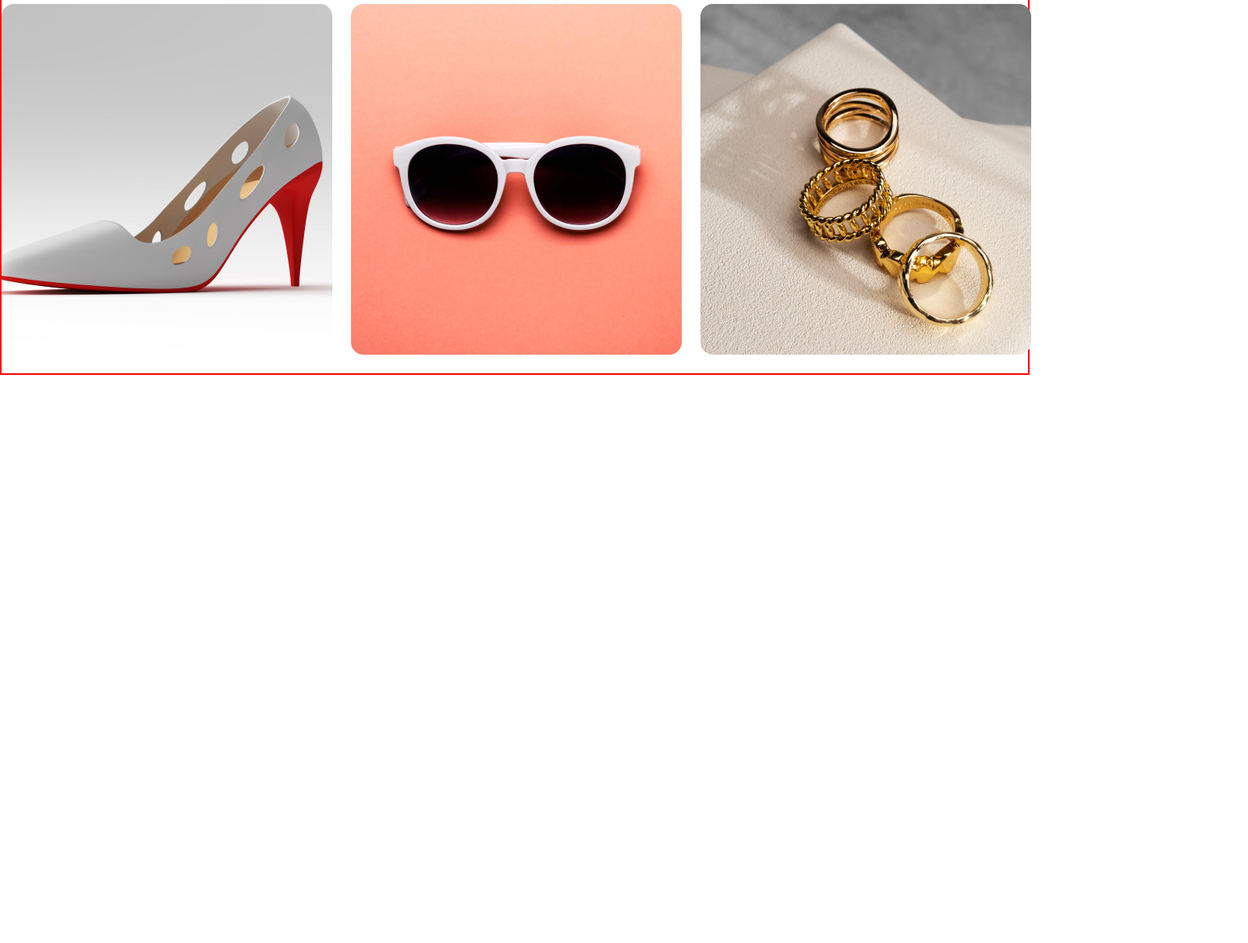
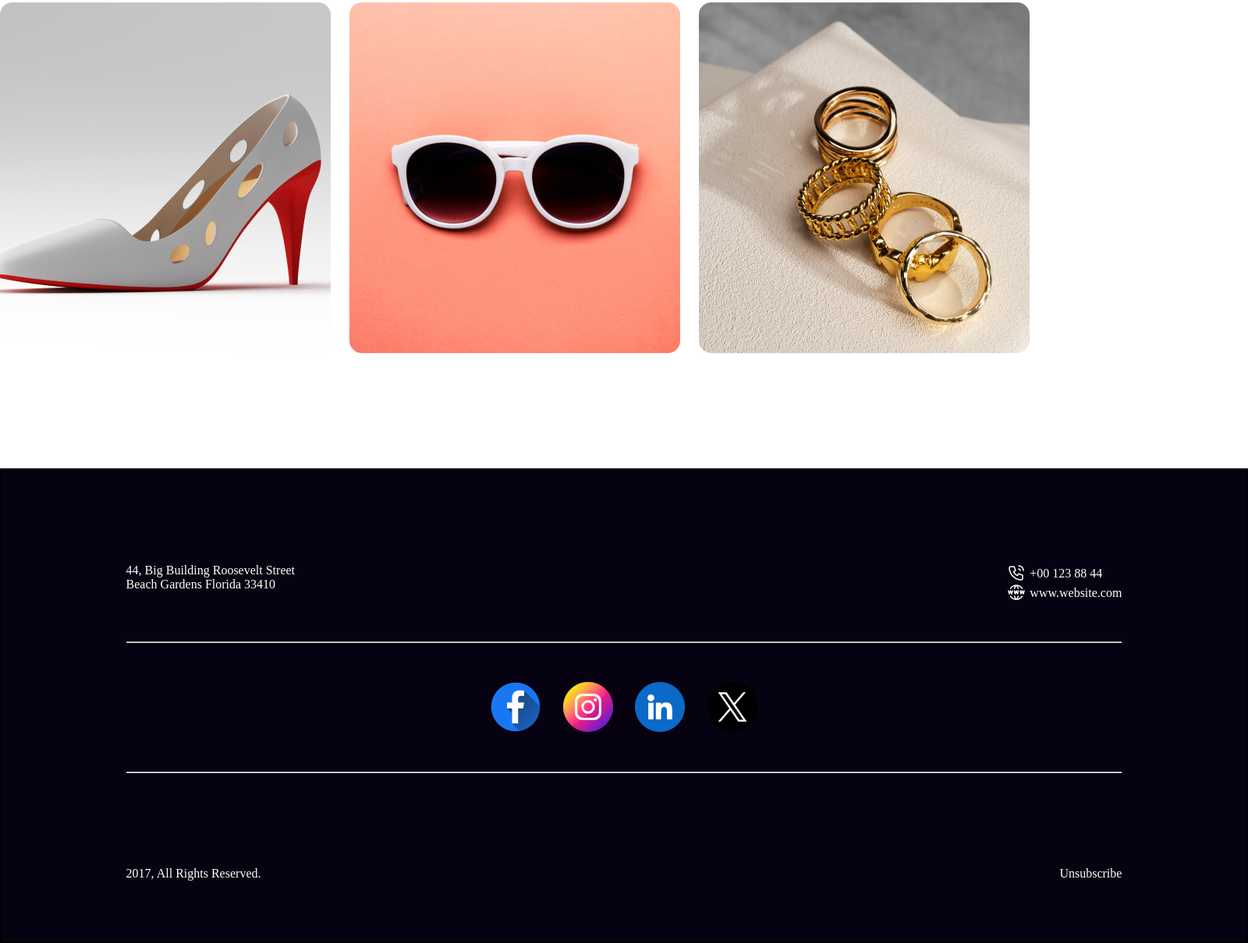
Before and after one commit to muradhossain1/batch-9-a, a plain HTML site: page index.html/index.html in a window 1280 px wide. Shown: the part 4154-5364 px from the top of the page at 78% size, 1600 px wide, since content can reach past the window. Before the commit the page ends 4635 px from the top, so only its background shows below. Drawn offline with Linux system fonts and the light colour scheme.

Commit message:
added footer

```diff
--- a/index.html/index.html
+++ b/index.html/index.html
@@ -80,6 +80,40 @@
             </div>
         </section>
     </main>
-    <footer></footer>
+    <footer class="footer-content">
+        <div class="footer-first-section">
+            <div>
+                <p>44, Big Building Roosevelt Street <br>
+                    Beach Gardens Florida 33410</p>
+            </div>
+            <div>
+                <span class="contact">
+                    <img src="icons/Call.png" alt="">
+                    <p >+00 123 88 44</p>
+                </span>
+                <span class="contact">
+                    <img src="icons/Website.png" alt="">
+
+                    <p> www.website.com</p>
+                </span>
+            </div>
+        </div>
+        <hr class="hr">
+        <div class="social-icons">
+            <img src="icons/Facebook.png" alt="">
+            <img src="icons/Instagram.png" alt="">
+            <img src="icons/Linkedin.png" alt="">
+            <img src="icons/Twitter.png" alt="">
+        </div>
+        <hr class="hr">
+        <div class="footer-end-text">
+            <div>
+                <p>2017, All Rights Reserved.</p>
+            </div>
+            <div>
+                <p>Unsubscribe</p>
+            </div>
+        </div>
+    </footer>
 </body>
 </html>
--- a/index.html/style/style.css
+++ b/index.html/style/style.css
@@ -207,7 +207,7 @@ height: 305.69px;
 .protfolio-content{
     width: 1320px;
 height: 1163px;
-border: 2px solid red;
+/* border: 2px solid red; */
 margin: 0 auto;
 margin-top: 120px;
 }
@@ -240,3 +240,46 @@ display: grid;
 grid-template-columns: repeat(3, 1fr);
 gap: 24px;
 }
+/* footer style */
+.footer-content{
+    width: 1600px;
+height: 609px;
+border: 2px solid black;
+margin: 0 auto;
+margin-top: 120px;
+background-color: rgb(7, 2, 17);
+}
+.contact{
+    color: white;
+    display: flex;
+    gap: 5px;
+    align-items: center;
+}
+.footer-first-section{
+    display: flex;
+    justify-content: space-between;
+    color: white;
+    width: 80%;
+    margin: 0 auto;
+    margin-top: 120px;
+}
+hr{
+    width: 80%;
+    margin: 0 auto;
+    margin-top: 50px;
+}
+.social-icons{
+    width: 400px;
+    margin: 0 auto;
+    margin-top: 50px;
+    display: flex;
+    justify-content: space-evenly;
+}
+.footer-end-text{
+    display: flex;
+    justify-content: space-between;
+    color: white;
+    width: 80%;
+    margin: 0 auto;
+    margin-top: 120px;
+}
```
Also changed, not shown: index.html/icons/Call.png (renamed from icons/Call.png), index.html/icons/Facebook.png (renamed from icons/Facebook.png), index.html/icons/Instagram.png (renamed from icons/Instagram.png), index.html/icons/Linkedin.png (renamed from icons/Linkedin.png), index.html/icons/Twitter.png (renamed from icons/Twitter.png), index.html/icons/Website.png (renamed from icons/Website.png).
